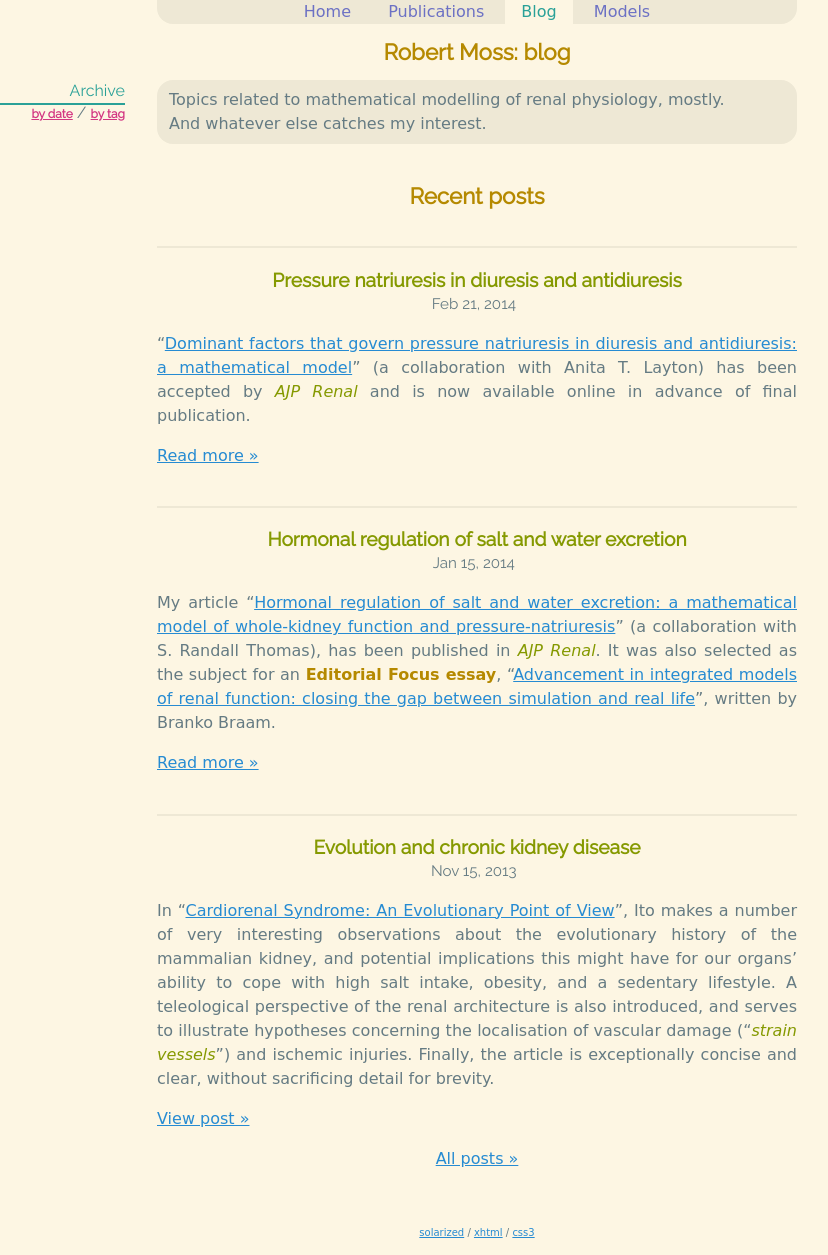
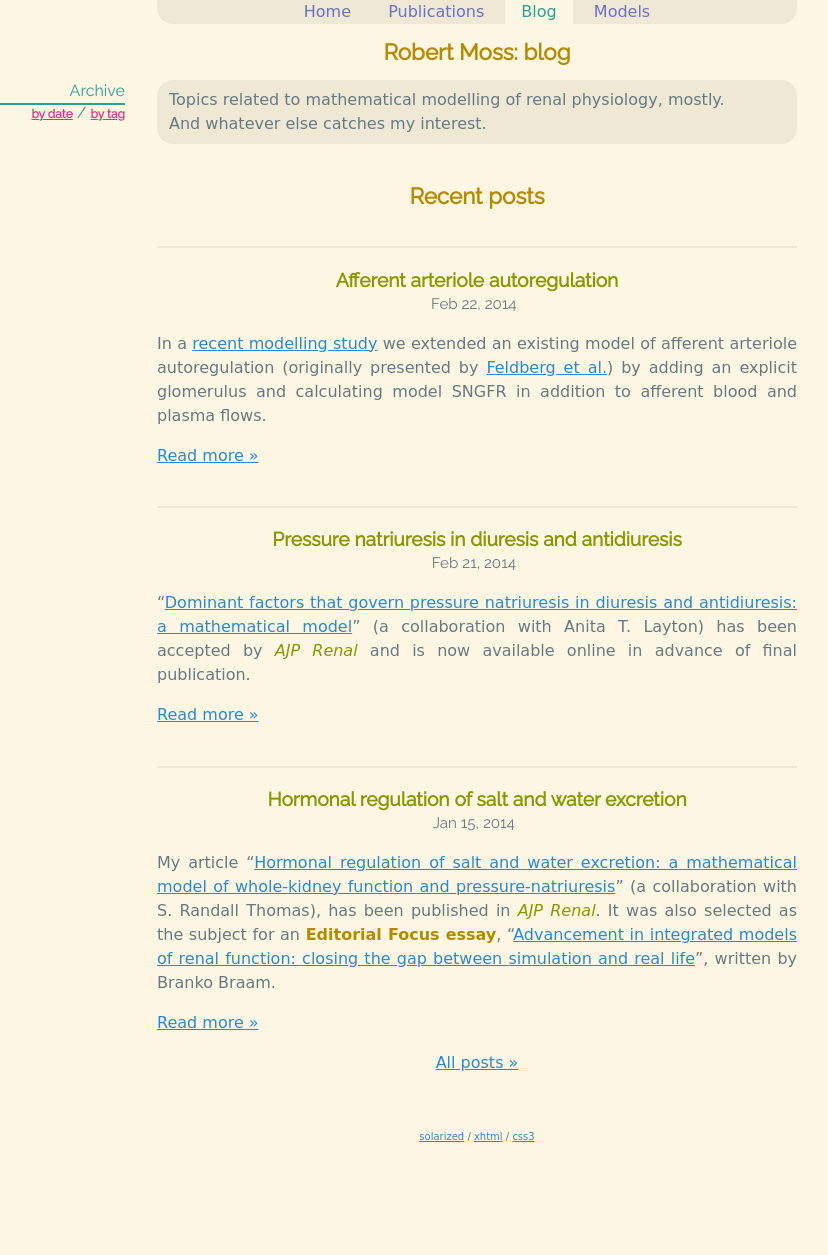
Before and after one commit to robmoss/previous-robmoss.github.io, a Jekyll site: the page built from blog/index.md, in a window 1280 px wide. Shown: the whole page, without its empty margins (163-991 px from the left). Built offline with Jekyll 4.4.1, drawn with Linux system fonts in a browser that asks for light colours; some web fonts are replaced; after the commit the page ends 1159 px from its top, so only the background shows below that.

Commit message:
Added a description of the updated AA autoregulation model

```diff
--- /dev/null
+++ b/_posts/2014-02-22-Afferent-arteriole-autoregulation.md
@@ -0,0 +1,18 @@
+---
+layout: post
+title: Afferent arteriole autoregulation
+tags: ['modelling', 'autoregulation']
+---
+
+In a [recent modelling
+study]({{ site.baseurl }}{% post_url 2014-02-21-Pressure-natriuresis-in-diuresis-and-antidiuresis %})
+we extended an existing model of afferent arteriole autoregulation
+(originally presented by
+[Feldberg et al.](http://www.ncbi.nlm.nih.gov/pubmed/7485545)) by adding an
+explicit glomerulus and calculating model SNGFR in addition to afferent blood
+and plasma flows.
+
+See [this description]({{ site.baseurl}}/model/aa-autoreg/) of our
+extensions, the updated model equations, and a number of plots.
+The source code is [available](https://github.com/robmoss/model-aa-autoreg)
+under the BSD 3-Clause license.
--- a/model/index.md
+++ b/model/index.md
@@ -10,3 +10,9 @@ navid: Models
 This whole-kidney model predicts steady-state salt and water excretion rates
 in response to renal pressure and circulating hormone levels, as illustrated
 in these [interactive plots](./rfc/).
+
+## Afferent arteriole autoregulation
+
+[This model](./aa-autoreg) extends an existing autoregulatory model with the
+addition of an explicit glomerular capillary bed, in order to predict the
+glomerular filtration rate (GFR).
```
Also changed, not shown: model/aa-autoreg/index.md (added, +178 -0 lines), model/aa-autoreg/pressure.png (added), model/aa-autoreg/radius.png (added), model/aa-autoreg/stress_strain.png (added).
